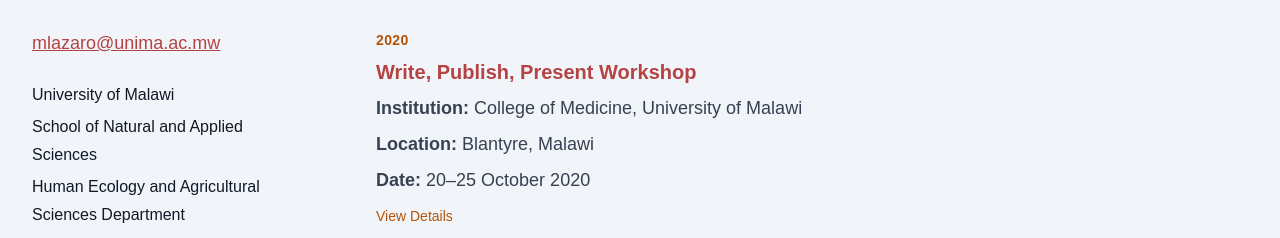
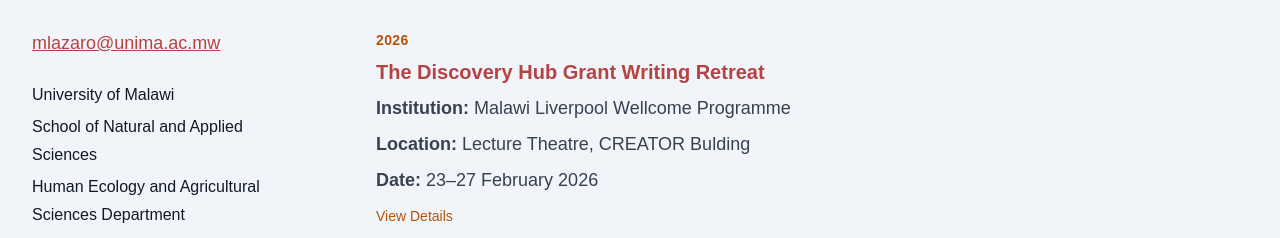
Before and after one commit to alexmwalec/dr-lazalo-academic-researcher, a React (Create React App) app: page /trainings in a window 1280 px wide. Shown: the part 634-872 px from the top of the page. Built offline with nearby package versions, Linux system fonts and the light colour scheme.

Commit message:
Adding new info  on Training page

```diff
--- a/src/Pages/Trainings/Trainings.js
+++ b/src/Pages/Trainings/Trainings.js
@@ -122,7 +122,7 @@
                   </div>
 
                   {selectedItem === item.id && (
-                    <div className="mt-4 sm:mt-6 bg-amber-50/40 p-4 sm:p-5 rounded-lg border-l-4 border-amber-600">
+                    <div className="">
                       {item.description && (
                         <div>
                           <h3 className="font-semibold text-black mb-2 text-base">
--- a/src/Pages/Trainings/trainingData.js
+++ b/src/Pages/Trainings/trainingData.js
@@ -1,6 +1,15 @@
 export const trainingData = [
   {
     id: 1,
+    year: 2026,
+    title: "The Discovery Hub Grant Writing Retreat",
+    location: 'Lecture Theatre, CREATOR Bulding',
+    institution: "Malawi Liverpool Wellcome Programme",
+    date:  "23–27 February 2026",
+    details:" ",
+  },
+  {
+    id: 2,
     year: 2020,
     title: "Write, Publish, Present Workshop",
     location: "Blantyre, Malawi",
@@ -12,7 +21,7 @@
   },
 
   {
-    id: 2,
+    id: 3,
     year: 2019,
     title: "Research Management Workshop",
     location: "Mangochi, Malawi",
@@ -24,7 +33,7 @@
   },
 
   {
-    id: 3,
+    id: 4,
     year: 2019,
     title:
       "Master Class – Portraying Old Age and Ageing to Counter Ageism",
@@ -37,7 +46,7 @@
   },
 
   {
-    id: 4,
+    id: 5,
     year: 2017,
     title:
       "Colloquium: Demystifying Qualitative Analysis",
@@ -49,7 +58,7 @@
   },
 
   {
-    id: 5,
+    id: 6,
     year: 2015,
     title:
       "Researchers in Development Network (RiDNet) Conference",
@@ -61,7 +70,7 @@
   },
 
   {
-    id: 6,
+    id: 7,
     year: 2015,
     title:
       "Researching with Children and Young People in Diverse Socio-spatial Contexts",
@@ -73,7 +82,7 @@
   },
 
   {
-    id: 7,
+    id: 8,
     year: 2015,
     title:
       "Family Troubles: Care and Change in Diverse Contexts",
@@ -85,7 +94,7 @@
   },
 
   {
-    id: 8,
+    id: 9,
     year: 2015,
     title:
       "The 6th PhD Experience Conference",
@@ -97,7 +106,7 @@
   },
 
   {
-    id: 9,
+    id: 10,
     year: 2011,
     title:
       "Knowledge Exchange Institute for Geriatric Nursing, Medical & Social Work Education Conference",
@@ -109,7 +118,7 @@
   },
 
   {
-    id: 10,
+    id: 11,
     year: 2016,
     title: "NVivo for Qualitative Data Analysis",
     location: "Hull, United Kingdom",
@@ -120,7 +129,7 @@
   },
 
   {
-    id: 11,
+    id: 12,
     year: 2016,
     title: "Advanced Word Processing",
     location: "Hull, United Kingdom",
```
